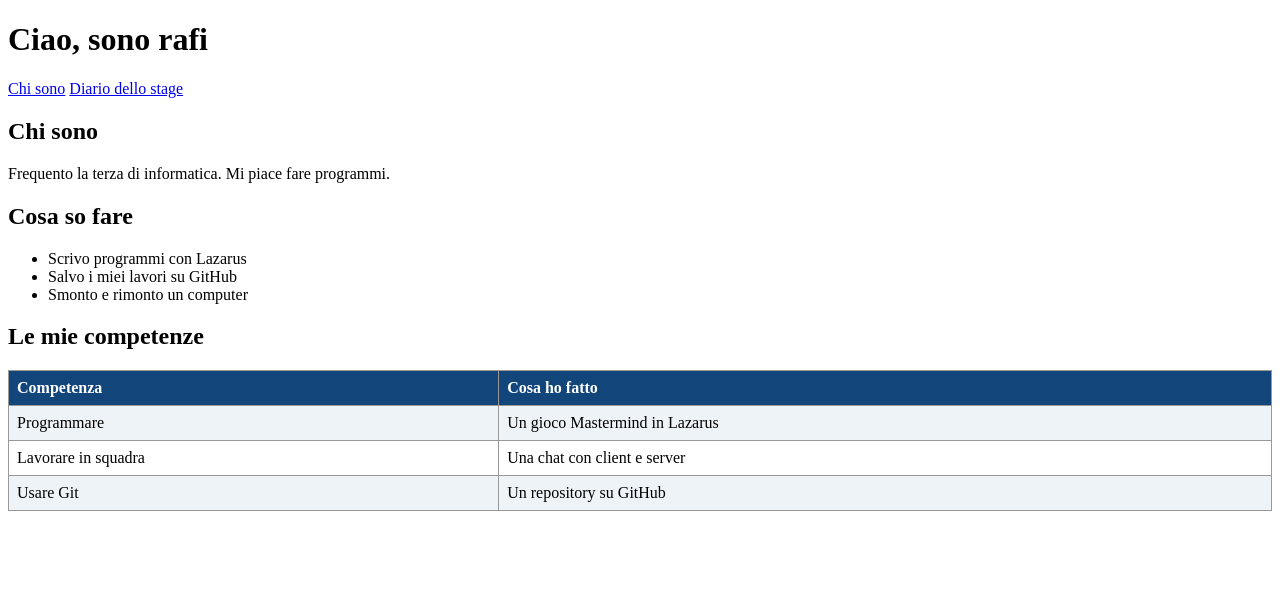
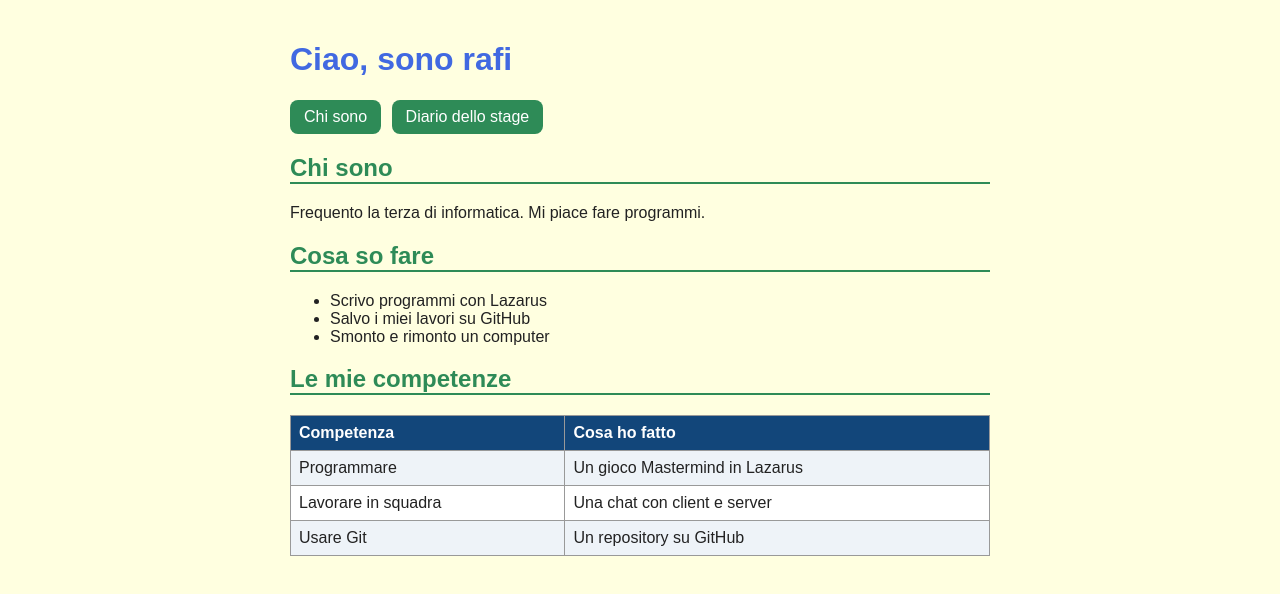
Before and after one commit to rafiforhad/sito-personale., a plain HTML site: page index.html in a window 1280 px wide. Drawn offline with Linux system fonts and the light colour scheme.

Commit message:
Update style.css

```diff
--- a/style.css
+++ b/style.css
@@ -1,21 +1,82 @@
+/* STILE GENERALE DEL SITO */
+body {
+    background: lightyellow;
+    color: #222222;
+    font-family: Arial, sans-serif;
+}
+
+/* DIMENSIONI DELLA PAGINA */
+body {
+    max-width: 700px;
+    margin: 0 auto;
+    padding: 20px;
+}
+
+/* TITOLI */
+h1 {
+    color: royalblue;
+}
+
+h2 {
+    color: seagreen;
+    border-bottom: 2px solid seagreen;
+}
+
+/* MENU A BOTTONI */
+nav a {
+    display: inline-block;
+    background: seagreen;
+    color: white;
+    padding: 8px 14px;
+    margin-right: 6px;
+    border-radius: 8px;
+    text-decoration: none;
+}
+
+/* EFFETTO AL PASSAGGIO DEL MOUSE */
+nav a:hover {
+    background: orange;
+}
+
+/* TABELLA */
 table {
     border-collapse: collapse;
     width: 100%;
     background: white;
 }
+
+/* CELLE DELLA TABELLA */
 th, td {
     border: 1px solid #999999;
     padding: 8px;
     text-align: left;
 }
+
+/* INTESTAZIONE DELLA TABELLA */
 th {
     background: #12467a;
     color: white;
 }
+
+/* RIGHE ALTERNATE */
 tr:nth-child(even) {
     background: #eef3f8;
 }
+
+/* IMMAGINI */
 img {
     max-width: 100%;
     border-radius: 12px;
 }
+
+/* ADATTAMENTO PER TELEFONI */
+@media (max-width: 600px) {
+    body {
+        padding: 10px;
+    }
+
+    th, td {
+        padding: 4px;
+        font-size: 14px;
+    }
+}
```
Lines whose indentation alone changed are shown as unchanged.
